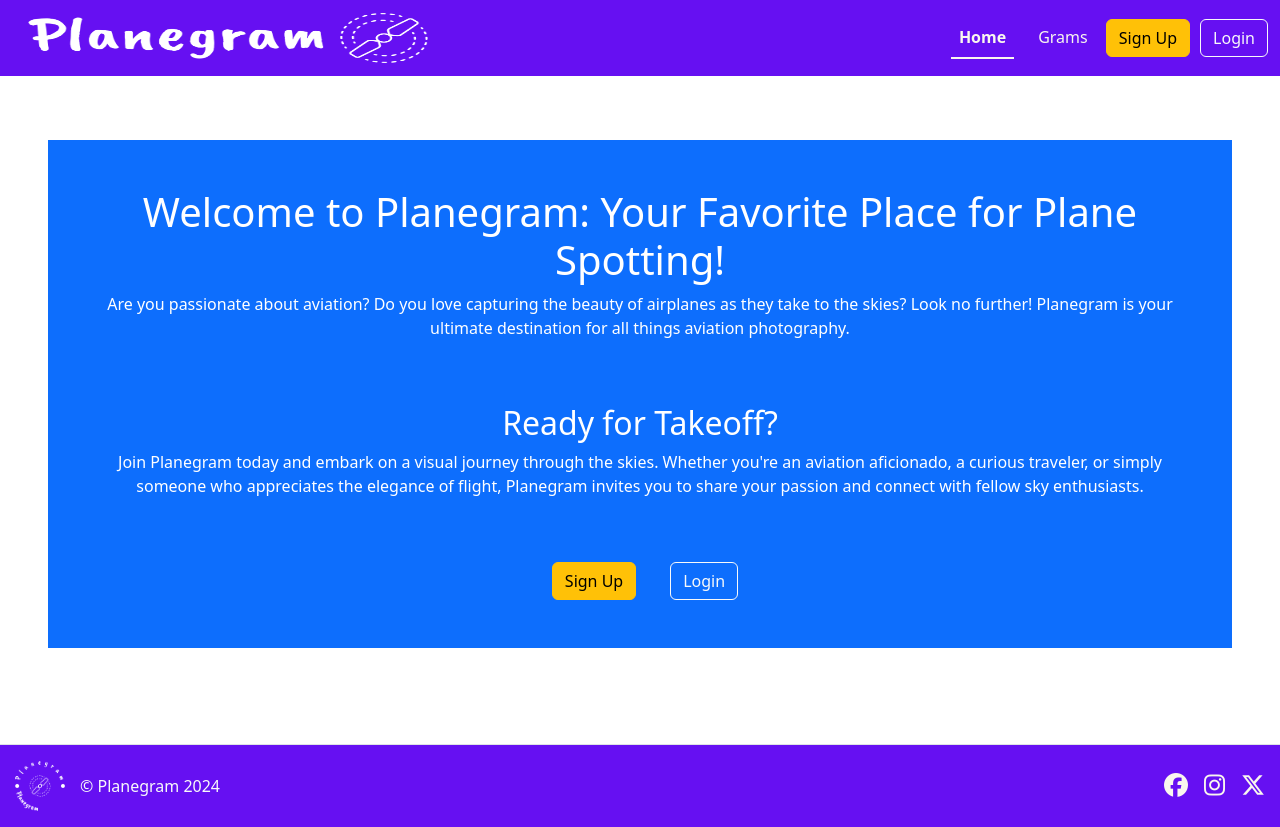
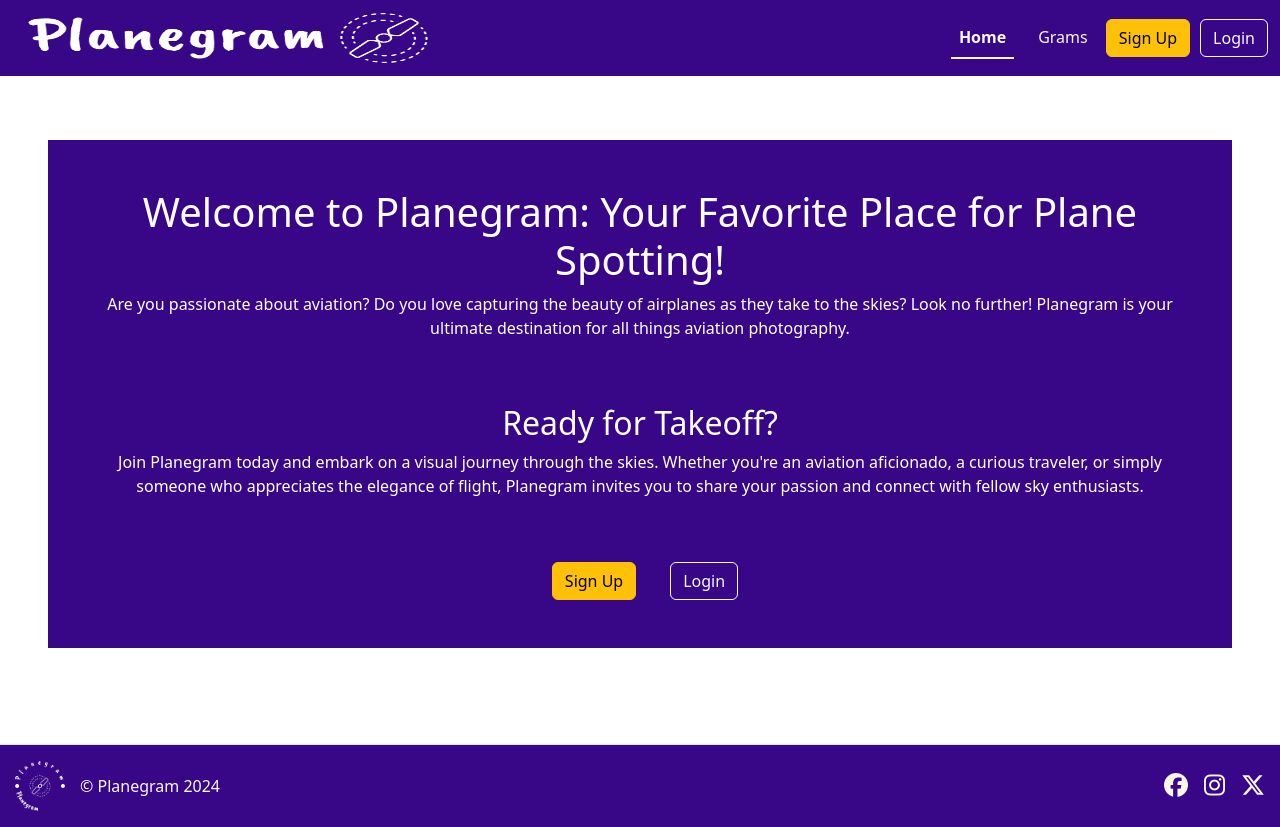
Before and after one commit to RoBizMan/Planegram, a Django app: page / in a window 1280 px wide. Run offline with Django 4.2, Linux system fonts and the light colour scheme; some libraries are stand-ins or nearby versions.

Commit message:
Update primary and secondary colour to improve reading accessibility

```diff
--- a/blog/templates/blog/index.html
+++ b/blog/templates/blog/index.html
@@ -4,7 +4,7 @@
 
 <!-- index.html content starts here -->
 <div class="container-fluid p-5">
-    <div class="text-center bg-primary p-5 mb-5 text-white">
+    <div class="text-center p-5 mb-5 text-white container-custom-color">
         <div class="row">
             <h1>Welcome to Planegram: Your Favorite Place for Plane Spotting!</h1>
         </div>
--- a/gram/templates/gram/edit_gram.html
+++ b/gram/templates/gram/edit_gram.html
@@ -4,7 +4,7 @@
 {% block content %}
 
 <div class="container-fluid p-5">
-    <div class="text-center bg-primary p-5 mb-5 text-white">
+    <div class="text-center p-5 mb-5 text-white container-custom-color">
         <h2>Edit your Gram!</h2>
         <div class="form-container">
             <form method="POST" enctype="multipart/form-data">
--- a/gram/templates/gram/grams_list.html
+++ b/gram/templates/gram/grams_list.html
@@ -26,7 +26,7 @@
 
     {% if page_obj.has_next %}
     <div class="text-center mt-4 mb-4">
-        <button id="load-more" class="btn btn-primary">Load More</button>
+        <button id="load-more" class="btn btn-warning">Load More</button>
     </div>
     {% endif %}
 </div>
--- a/gram/templates/gram/report_gram.html
+++ b/gram/templates/gram/report_gram.html
@@ -4,7 +4,7 @@
 {% block content %}
 
 <div class="container-fluid p-5">
-    <div class="text-center bg-primary p-5 mb-5 text-white">
+    <div class="text-center p-5 mb-5 text-white container-custom-color">
         <h2>Report an incorrect details</h2>
         <div class="form-container">
             <form method="POST" enctype="multipart/form-data">
--- a/static/css/style.css
+++ b/static/css/style.css
@@ -12,8 +12,10 @@ main {
 
 /* Navigation bar */
 .navbar-custom-color,
-.footer-custom-color {
-    background-color: #6610F2
+.footer-custom-color,
+.container-custom-color,
+.btn-custom-color {
+    background-color: #380788;
 }
 
 .custom-toggler .navbar-toggler-icon {
--- a/templates/account/login.html
+++ b/templates/account/login.html
@@ -8,7 +8,7 @@
 {% block content %}
 
 <div class="container-fluid p-5">
-  <div class="bg-primary p-5 mb-5 text-white">
+  <div class="p-5 mb-5 text-white container-custom-color">
 
     <h1>{% trans "Login" %}</h1>
 
--- a/templates/account/logout.html
+++ b/templates/account/logout.html
@@ -7,7 +7,7 @@
 {% block content %}
 
 <div class="container-fluid p-5">
-  <div class="bg-primary p-5 mb-5 text-white">
+  <div class="p-5 mb-5 text-white container-custom-color">
 
     <h1>{% trans "Sign Out" %}</h1>
 
--- a/templates/account/signup.html
+++ b/templates/account/signup.html
@@ -7,7 +7,7 @@
 {% block content %}
 
 <div class="container-fluid p-5">
-  <div class="bg-primary p-5 mb-5 text-white">
+  <div class="p-5 mb-5 text-white container-custom-color">
 
     <h1>{% trans "Sign Up" %}</h1>
 
--- a/upload/templates/upload/upload.html
+++ b/upload/templates/upload/upload.html
@@ -4,7 +4,7 @@
 {% block content %}
 
 <div class="container-fluid p-5">
-    <div class="text-center bg-primary p-5 mb-5 text-white">
+    <div class="text-center p-5 mb-5 text-white container-custom-color">
         <h2>Upload your Gram!</h2>
         <div class="form-container">
             <form method="POST" enctype="multipart/form-data">
```
Also changed, not shown: 1 other file.
